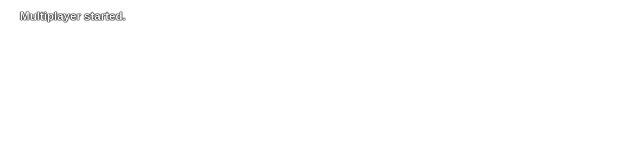
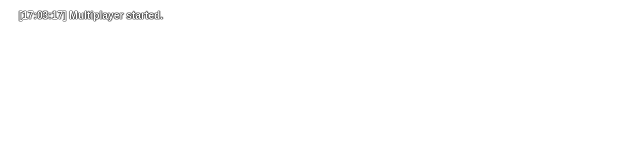
Before and after one commit to SA-RP-GitHub/gamemode, a website: page client_packages/CEF/chat/index.html in a window 1280 px wide. Shown: the full height of the page, 0-640 px from the left. Drawn offline with Linux system fonts and the light colour scheme.

Commit message:
feat: Leves ajustes en el chat

```diff
--- a/client_packages/CEF/chat/js/main.js
+++ b/client_packages/CEF/chat/js/main.js
@@ -1,9 +1,9 @@
 const settings = {
-    timeStamp: false,
+    timeStamp: true,
     removeInputColors: false,
-    characterCount: false,
-    lowerCaseCommand: false,
-    scrollbar: false,
+    characterCount: true,
+    lowerCaseCommand: true,
+    scrollbar: true,
     maxLength: 255
 }
 
@@ -17,14 +17,14 @@ let inputHistoryPosition = -1;
 let inputCache = "";
 
 const chatAPI = {
-        clear: () => {
-            MESSAGE_LIST.innerHTML = "";
-        },
+    clear: () => {
+        MESSAGE_LIST.innerHTML = "";
+    },
 
-        push: (text) => {
-                if (text.length < 1) return;
+    push: (text) => {
+        if(text.length < 1) return;
 
-                MESSAGE_LIST.innerHTML += `
+        MESSAGE_LIST.innerHTML += `
         <div class="message stroke">
             ${settings.timeStamp ? `<span class="timeStamp">${getDateString()}</span>` : ""}
             <span>${text}</span>
--- a/client_packages/CEF/chat/style/main.css
+++ b/client_packages/CEF/chat/style/main.css
@@ -1,7 +1,7 @@
 * {
     font-family: Ubuntu,sans-serif;
     font-weight: 700;
-    font-size: 0.9vw;
+    font-size: 0.8vw;
     background-color: transparent;
     user-select: none;
 }
```
